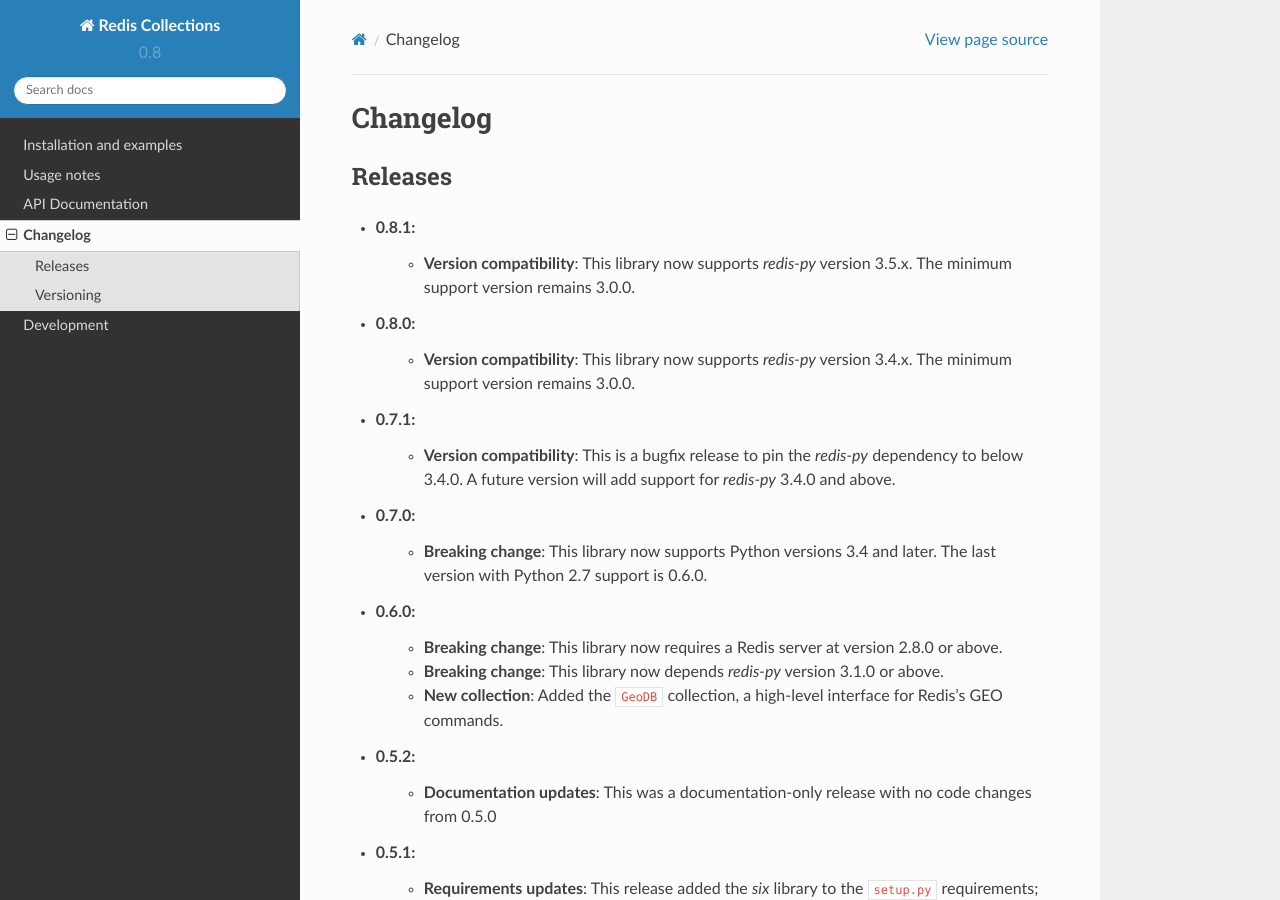
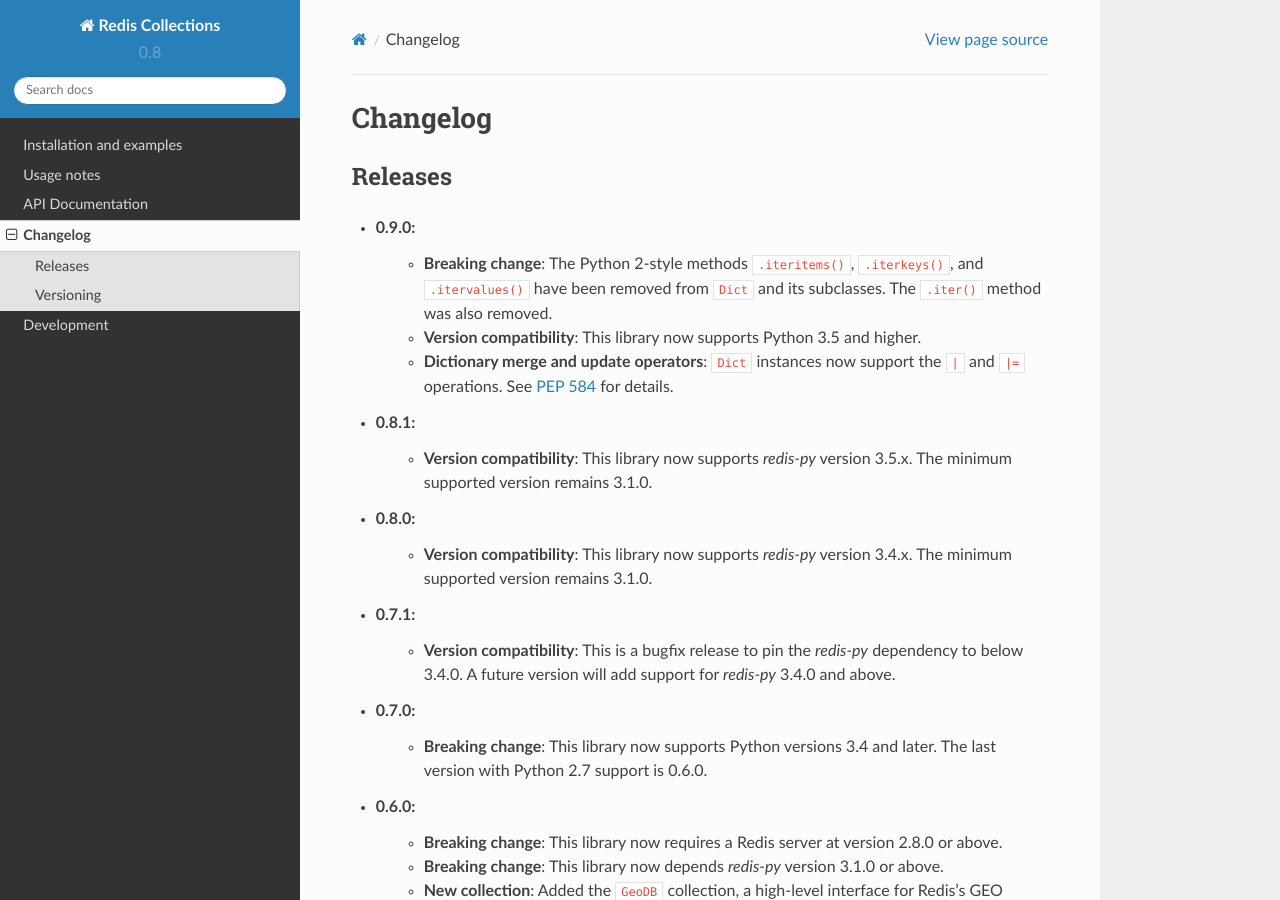
Before and after one commit to redis-collections/redis-collections, a Sphinx documentation site: the page built from docs/changelog.rst, in a window 1280 px wide and 900 px high. Built offline with Sphinx 7.4.7 and the Read the Docs theme 2.0.0, drawn with Linux system fonts in a browser that asks for light colours.

Commit message:
Updates for 0.9.0

```diff
--- a/docs/changelog.rst
+++ b/docs/changelog.rst
@@ -6,10 +6,14 @@ Changelog
 Releases
 --------
 
+- 0.9.0:
+    - **Breaking change**: The Python 2-style methods ``.iteritems()``, ``.iterkeys()``, and ``.itervalues()`` have been removed from ``Dict`` and its subclasses. The ``.iter()`` method was also removed.
+    - **Version compatibility**: This library now supports Python 3.5 and higher.
+    - **Dictionary merge and update operators**: ``Dict`` instances now support the ``|`` and ``|=`` operations. See `PEP 584 <https://www.python.org/dev/peps/pep-0584/>`_ for details.
 - 0.8.1:
-    - **Version compatibility**: This library now supports `redis-py` version 3.5.x. The minimum support version remains 3.0.0.
+    - **Version compatibility**: This library now supports `redis-py` version 3.5.x. The minimum supported version remains 3.1.0.
 - 0.8.0:
-    - **Version compatibility**: This library now supports `redis-py` version 3.4.x. The minimum support version remains 3.0.0.
+    - **Version compatibility**: This library now supports `redis-py` version 3.4.x. The minimum supported version remains 3.1.0.
 - 0.7.1:
     - **Version compatibility**: This is a bugfix release to pin the `redis-py` dependency to below 3.4.0. A future version will add support for `redis-py` 3.4.0 and above.
 - 0.7.0:
```
Also changed, not shown: .travis.yml.
